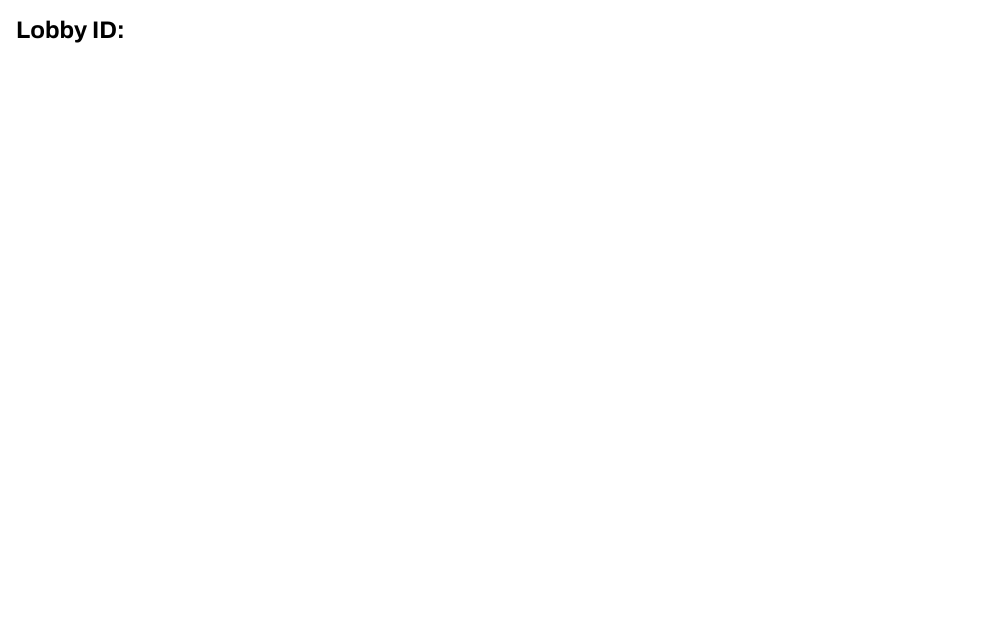
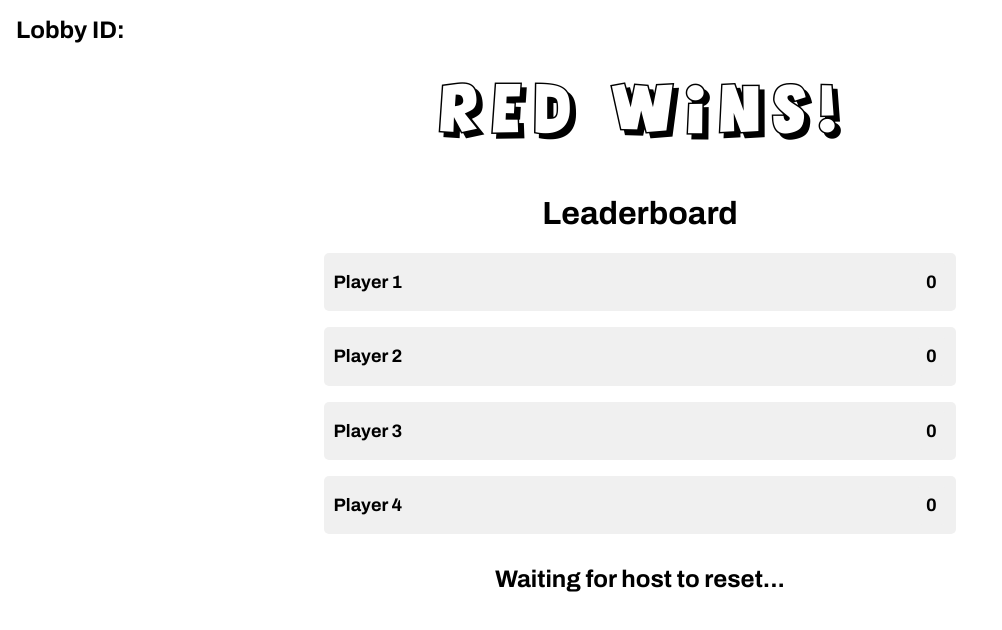
Before and after one commit to lukedaviskzn/slic, a website: page public/play.html in a window 1280 px wide. Shown: the whole page, without its empty margins (0-1002 px from the left). Drawn offline with Linux system fonts and the light colour scheme; no server answers.

Commit message:
Leaderboard

```diff
--- a/public/css/play.css
+++ b/public/css/play.css
@@ -98,26 +98,51 @@ button:hover {
     align-items: center;
 }
 
-.panel {
-    flex-shrink: 0;
+.font-whacky {
+    font-family: "agent_redregular", sans-serif;
+    text-align: center;
+    font-size: 3rem;
+    margin-bottom: 2rem;
+}
+
+#winScreen{
+    position: absolute;
+    top: 60px;
+    left: 0;
+    right: 0;
+    bottom: 0;
+    background-color: white;
+    display: flex;
+    flex-direction: column;
+    padding: 0.5rem;
+    text-align: center;
+}
+
+#playerScores{
+    display: flex;
+    flex-direction: column;
+    row-gap: 1rem;
+    width: 50%;
     margin-left: auto;
     margin-right: auto;
-    border-radius: 0.5rem;
-    padding: 3rem;
-    background-color: white;
-    color: black;
-    display: flex;
-    justify-content: center;
-    align-items: center;
-    flex-direction: column;
-    row-gap: 1rem;
-    font-family: "agent_redregular", sans-serif;
-    text-align: center;
-    font-size: 4rem;
 }
 
-#winScreen {
-    display: none;
+.playerScore{
+    display: flex;
+    background-color: rgb(240, 240, 240);
+    padding: 0.6rem;
+    border-radius: 5px;
+    justify-content: space-between;
+    align-items: center;
+    font-weight: bold;
+    font-size: large;
+    /* div{
+        height: min-content;
+    } */
+}
+
+#waitingText {
+    margin-top: 2rem;
 }
 
 #clockPanel {
--- a/public/play.html
+++ b/public/play.html
@@ -48,7 +48,6 @@
             <span id="col"></span>
         </div>
         <button id="startButton" onclick="javascript:start()">START</button>
-        <button id="resetButton" onclick="javascript:reset()">RESET</button>
     </div>
     <div id="clockPanel">
         <div id="0g-clock-wrapper" class="clock-wrapper" style="top: 8px;">
@@ -65,9 +64,30 @@
         </div> -->
     </div>
     <div id="winScreen">
-        <div class="panel">
-            <span id="winPlayer"></span> <span>WINS!</span>
+        <div class="font-whacky">
+            <span id="winPlayer">RED</span> <span>WINS!</span>
         </div>
+        <h1>Leaderboard</h1>
+        <div id="playerScores">
+            <div id="playerScore1" class="playerScore">
+                <div class="playerName">Player 1</div>
+                <div class="playerScore">0</div>
+            </div>
+            <div id="playerScore2" class="playerScore">
+                <div class="playerName">Player 2</div>
+                <div class="playerScore">0</div>
+            </div>
+            <div id="playerScore3" class="playerScore">
+                <div class="playerName">Player 3</div>
+                <div class="playerScore">0</div>
+            </div>
+            <div id="playerScore4" class="playerScore">
+                <div class="playerName">Player 4</div>
+                <div class="playerScore">0</div>
+            </div>
+        </div>
+        <button id="resetButton" onclick="javascript:reset()">RESET</button>
+        <h2 id="waitingText">Waiting for host to reset...</h2>
     </div>
 </body>
 </html>
```
Also changed, not shown: public/css/index.css (+22 -0 lines), public/index.html (+2 -1 lines), public/textanim.js (added, +25 -0 lines).
